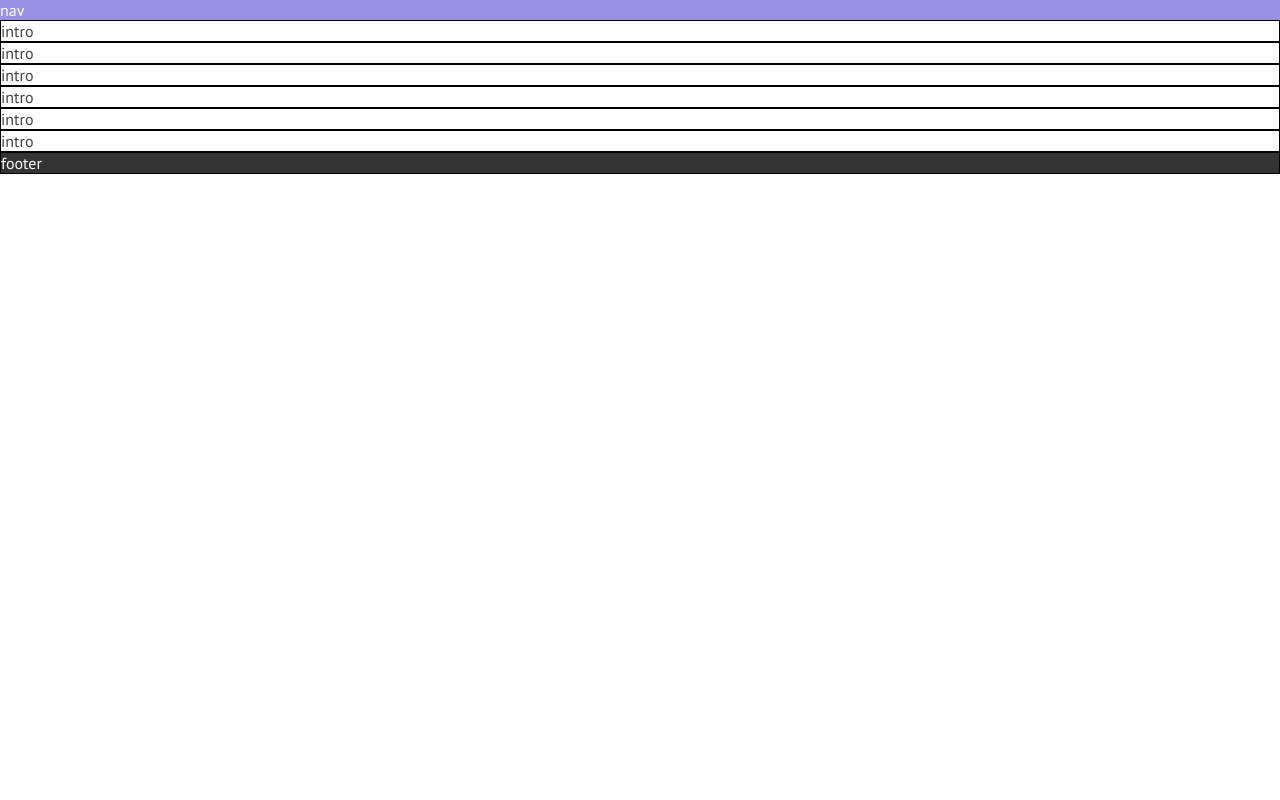
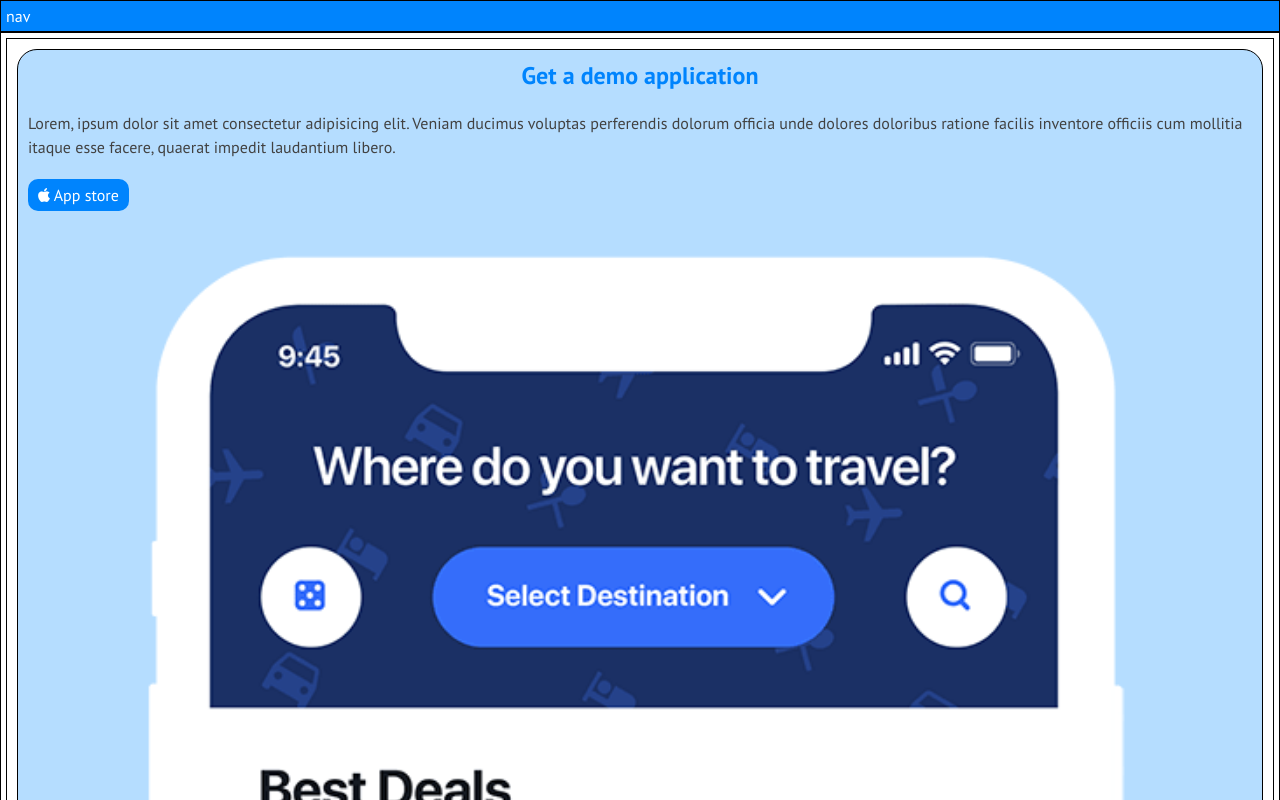
Before and after one commit to ChiaraPontello/htmlcss-responsive-layout, a plain HTML site: page index.html in a window 1280 px wide. Shown: the top 800 px of the page. Drawn offline with Linux system fonts and the light colour scheme.

Commit message:
card main

```diff
--- a/css/style.css
+++ b/css/style.css
@@ -29,24 +29,125 @@ body {
     color: var(--color-text);
 }
 
+.container {
+    padding: 5px;
+}
+
+.col {
+    padding: 10px;
+}
+
+img {
+    display: block;
+    width: 100%;
+}
+
 /*utility*/
+.even-section {
+    background-color: var(--color-primary-color);
+}
 
+.small-border {
+    border-radius: 20px;
+}
 
+.big-border {
+    border-radius: 20px;
+}
 
+.circle {
+    border-radius: 50%;
+}
 
+.bg-card {
+    background-color: var(--color-bg-card);
+}
 
+.bg-card-light {
+    background-color: var(--color-light-color);
+}
+
+.bg-primary {
+    background-color: var(--color-primary-color);
+}
+
+/*bottoni*/
+.btn {
+    padding: 6px 10px;
+    text-decoration: none;
+    display:inline-block;
+    color: var(--color-light-color);
+    background-color: var(--color-primary-color);
+    border-radius: 10px;
+}
+
+.btn-card {
+    background-color: var(--color-secondary-color);
+}
+
+/*padding*/
+.px-10 {
+    padding-left: 10px;
+    padding-right: 10px;
+}
+
+.px-20 {
+    padding-left: 20px;
+    padding-right: 20px;
+}
+
+.py-10 {
+    padding-top: 10px;
+    padding-bottom: 10px;
+}
+
+.py-20 {
+    padding-top: 20px;
+    padding-bottom: 20px;
+}
+
+/*testo*/
+.text-primary {
+    color: var(--color-primary-color);
+}
+
+.text-secondary {
+    color: var(--color-secondary-color);
+}
+
+.text.light {
+    color: var(--color-light-color);
+}
+
+.text-center {
+    text-align: center;
+}
+
+.line-height {
+    line-height: 1.5;
+}
+
+h3 {
+    font-size: 1.5em;
+}
 /*header*/
 header {
-    background-color: var(--color-primary-color);
+    background-color: var(--color-secondary-color);
     color: var(--color-light-color);
 }
 
 
 
 /*main*/
+.card-image {
+    position: relative;
+    top: 10px;
+}
 
-
-
+.icon {
+    font-size: 3em;
+    color: var(--color-secondary-color);
+}
 
 
 /*footer*/
@@ -54,3 +155,6 @@ footer {
     background-color: var(--color-dark-color);
     color: var(--color-light-color);
 }
+
+
+/*media*/
--- a/index.html
+++ b/index.html
@@ -13,7 +13,7 @@
 <body>
 <!--HEADER-->
     <header>
-        <nav>
+        <nav class="container debug">
             nav
         </nav>
     </header>
@@ -21,37 +21,122 @@
 <!--MAIN-->
     <main>
         <section id="intro debug">
-            <div class="debug">
-                intro
+            <div class="container debug">
+                <div class="col debug">
+                    <div class="card bg-card small-border px-10 py-10 debug">
+                        <div class="card-content">
+                            <h3 class="text-secondary text-center">Get a demo application</h3>
+                            <p class="py-20 line-height">
+                            Lorem, ipsum dolor sit amet consectetur adipisicing elit. Veniam ducimus voluptas perferendis dolorum officia unde dolores doloribus ratione facilis inventore officiis cum mollitia itaque esse facere, quaerat impedit laudantium libero.
+                            </p>
+                            <a href="#" class="btn btn-card">
+                            <i class="fa-brands fa-apple"></i>
+                            App store
+                            </a>
+                        </div>
+                        <div class="card-image">
+                            <img src="img/phone.png" alt="phone">
+                        </div>
+
+                    </div>
+                </div>
+
+
+
+                <div class="col debug">
+                    <div class="card bg-card small-border px-10 py-10 text-center debug">
+                       <i class="fa-solid fa-compass-drafting icon"></i>
+                       <h3 class="text-secondary">Get a demo application</h3>
+                       <p class="py-20 line-height">
+                        Lorem ipsum dolor sit amet consectetur adipisicing elit. Nulla sunt modi nihil explicabo? Beatae ad quae minima. Vitae a, dolores aliquid ab, atque, dolor expedita aspernatur iste eveniet sequi illum!</p>
+                    </div>
+                </div>
+
+
+
+                <div class="col debug">
+                    <div class="card bg-card small-border px-10 py-10 text-center debug">
+                       <i class="fa-solid fa-compass-drafting icon"></i>
+                       <h3 class="text-secondary">Get a demo application</h3>
+                       <p class="py-20 line-height">
+                        Lorem ipsum dolor sit amet consectetur adipisicing elit. Nulla sunt modi nihil explicabo? Beatae ad quae minima. Vitae a, dolores aliquid ab, atque, dolor expedita aspernatur iste eveniet sequi illum!</p>
+                    </div>
+                </div>
+
+
+
+                <div class="col debug">
+                    <div class="card bg-card small-border px-10 py-10 text-center debug">
+                       <i class="fa-solid fa-compass-drafting icon"></i>
+                       <h3 class="text-secondary">Get a demo application</h3>
+                       <p class="py-20 line-height">
+                        Lorem ipsum dolor sit amet consectetur adipisicing elit. Nulla sunt modi nihil explicabo? Beatae ad quae minima. Vitae a, dolores aliquid ab, atque, dolor expedita aspernatur iste eveniet sequi illum!</p>
+                    </div>
+                </div>
+
+
+
+                <div class="col debug">
+                    <div class="card bg-card small-border px-10 py-10 text-center debug">
+                       <i class="fa-solid fa-compass-drafting icon"></i>
+                       <h3 class="text-secondary">Get a demo application</h3>
+                       <p class="py-20 line-height">
+                        Lorem ipsum dolor sit amet consectetur adipisicing elit. Nulla sunt modi nihil explicabo? Beatae ad quae minima. Vitae a, dolores aliquid ab, atque, dolor expedita aspernatur iste eveniet sequi illum!</p>
+                    </div>
+                </div>
+
+
+
+
+
+
+
+
+
+
+
+
+
             </div>
         </section>
 
-        <section id="intro debug">
-            <div class="debug">
-                intro
+
+
+
+
+
+
+
+
+
+
+
+        <section id="planning" class="even-section debug">
+            <div class="container debug">
+                planning
             </div>
         </section>
 
-        <section id="intro debug">
-            <div class="debug">
-                intro
+        <section id="testimonials debug">
+            <div class="container debug">
+                testimonials
             </div>
         </section>
 
-        <section id="intro debug">
-            <div class="debug">
-                intro
+        <section id="benefits" class="even-section debug">
+            <div class="container debug">
+                benefits
             </div>
         </section>
 
-        <section id="intro debug">
-            <div class="debug">
-                intro
+        <section id="about-us" class="debug">
+            <div class="container debug">
+                about us
             </div>
         </section>
 
-        <section id="intro debug">
-            <div class="debug">
+        <section id="call-to-action" class="debug even-section">
+            <div class="container debug">
                 intro
             </div>
         </section>
@@ -76,7 +161,7 @@
     </main>
 
 <!--FOOTER-->
-    <footer class="debug">
+    <footer class="container debug">
         footer
     </footer>
 
```
